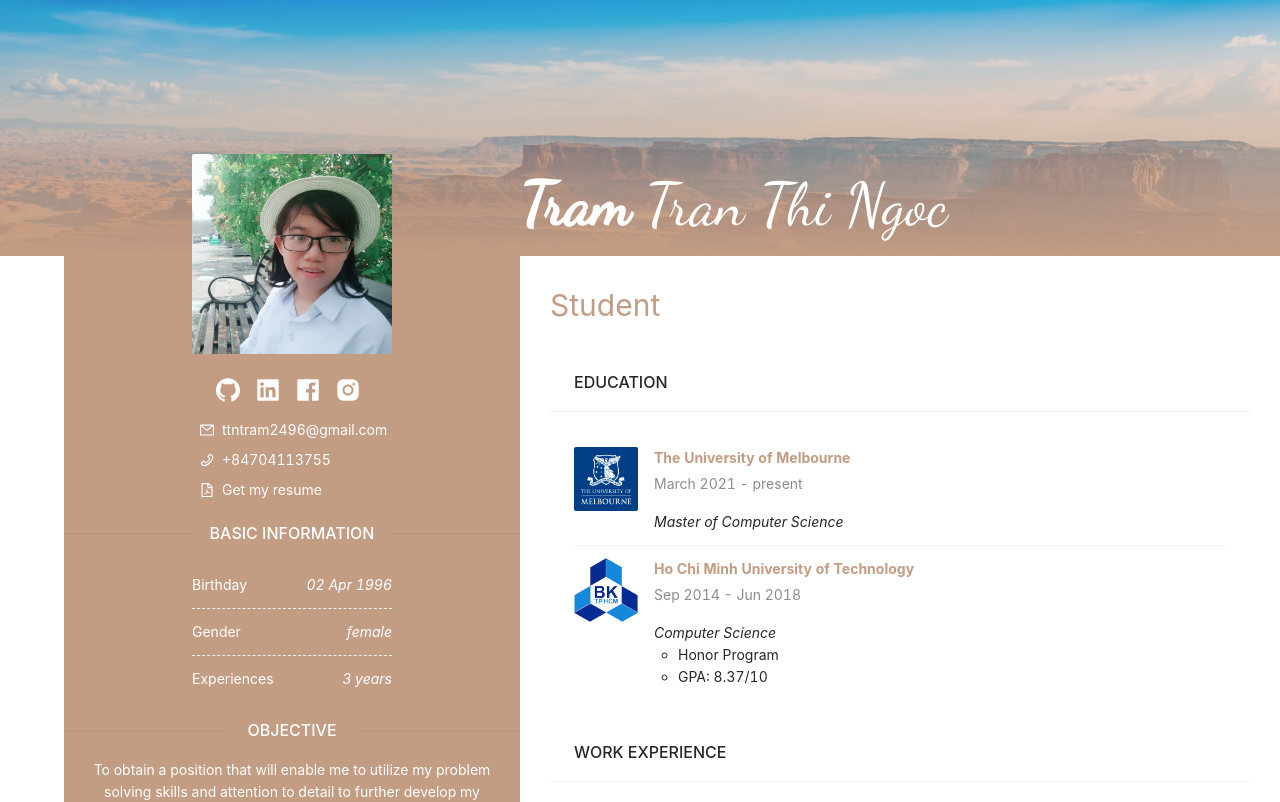
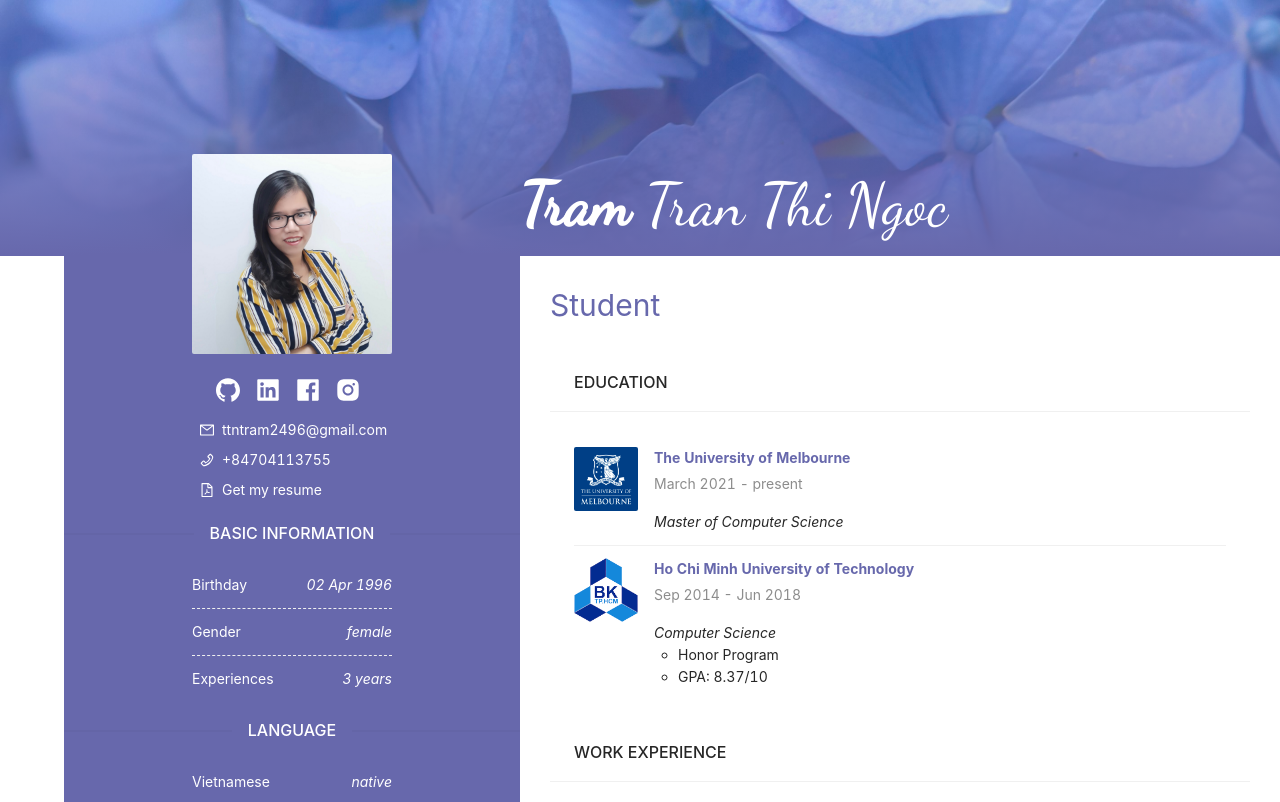
Before and after one commit to TramTran2496/my-resume, a React (Create React App) app: page / in a window 1280 px wide. Shown: the top 802 px of the page. Built offline with nearby package versions, Linux system fonts and the light colour scheme.

Commit message:
Change primary color

```diff
--- a/config-overrides.js
+++ b/config-overrides.js
@@ -8,6 +8,6 @@ module.exports = override(
   }),
   addLessLoader({
     javascriptEnabled: true,
-    modifyVars: {'@primary-color': '#A76945'},
+    modifyVars: {'@primary-color': '#be5a7c'},
   }),
 );
--- a/src/Background/Background.scss
+++ b/src/Background/Background.scss
@@ -1,4 +1,4 @@
-$coral: #C39C84;
+$coral: #6768ac;
 $break: 768px;
 
 .background {
--- a/src/BasicInfo/BasicInfo.js
+++ b/src/BasicInfo/BasicInfo.js
@@ -51,7 +51,6 @@ const BasicInfo = ({ data, skills }) => {
         </ScrollAnimation>
       </div>
       <WhiteSection title="BASIC INFORMATION" data={information} />
-      <WhiteSection title="OBJECTIVE" data={objective} />
       <WhiteSection title="LANGUAGE" data={language} />
       <Skills data={skills} />
     </div>
--- a/src/BasicInfo/BasicInfo.scss
+++ b/src/BasicInfo/BasicInfo.scss
@@ -1,5 +1,5 @@
-$coral: #C39C84;
-$sand: #A76945;
+$coral: #6768ac;
+$sand: #eabfab;
 $break: 768px;
 
 .basic-info {
--- a/src/BasicInfo/Skills/Skills.js
+++ b/src/BasicInfo/Skills/Skills.js
@@ -14,7 +14,7 @@ const Skills = ({data}) => {
             <div style={{width: '140px'}}>{item.title}</div>
           </ScrollAnimation>
           <ScrollAnimation animateIn='jackInTheBox' style={{textAlign: 'right', width: '100%'}} animateOnce offset={0}>
-            <Progress percent={item.percent * 20} strokeColor={{ from: '#A76945', to: '#A76945'}} showInfo={false}/>
+            <Progress percent={item.percent * 20} strokeColor={{ from: '#eabfab', to: '#eabfab'}} showInfo={false}/>
           </ScrollAnimation>
         </div>)}
     </div>)
--- a/src/Header/Header.js
+++ b/src/Header/Header.js
@@ -2,7 +2,7 @@ import React from 'react'
 import PropTypes from 'prop-types'
 import './Header.scss'
 import {Avatar} from 'antd'
-import avatar from './img/avatar.jpg'
+import avatar from './img/avatar.JPG'
 
 const Header = ({data}) => {
   const {name, career} = data
--- a/src/Header/Header.scss
+++ b/src/Header/Header.scss
@@ -1,11 +1,11 @@
-$coral: #C39C84;
+$coral: #6768ac;
 $break: 768px;
 
 .header {
   width: 100%;
 
   .cover {
-    background: url("./img/grandCanyon.jpg") no-repeat center top;
+    background: url("./img/cover-photo.jpeg") no-repeat center center;
     background-size: cover;
     position: relative;
     height: 20vw;
@@ -16,7 +16,7 @@ $break: 768px;
     .cover-overlay {
       width: 100%;
       height: 100%;
-      background: linear-gradient(to top, rgba(195, 156, 132, 1), rgba(195, 156, 132, 0.2));
+      background: linear-gradient(to top, rgba(103, 104, 172, 1), rgba(103, 104, 172, 0.2));
       border-bottom: $coral solid 1px;
     }
 
```
Also changed, not shown: src/Header/img/avatar.jpg, src/Header/img/cover-photo.jpeg (added).
